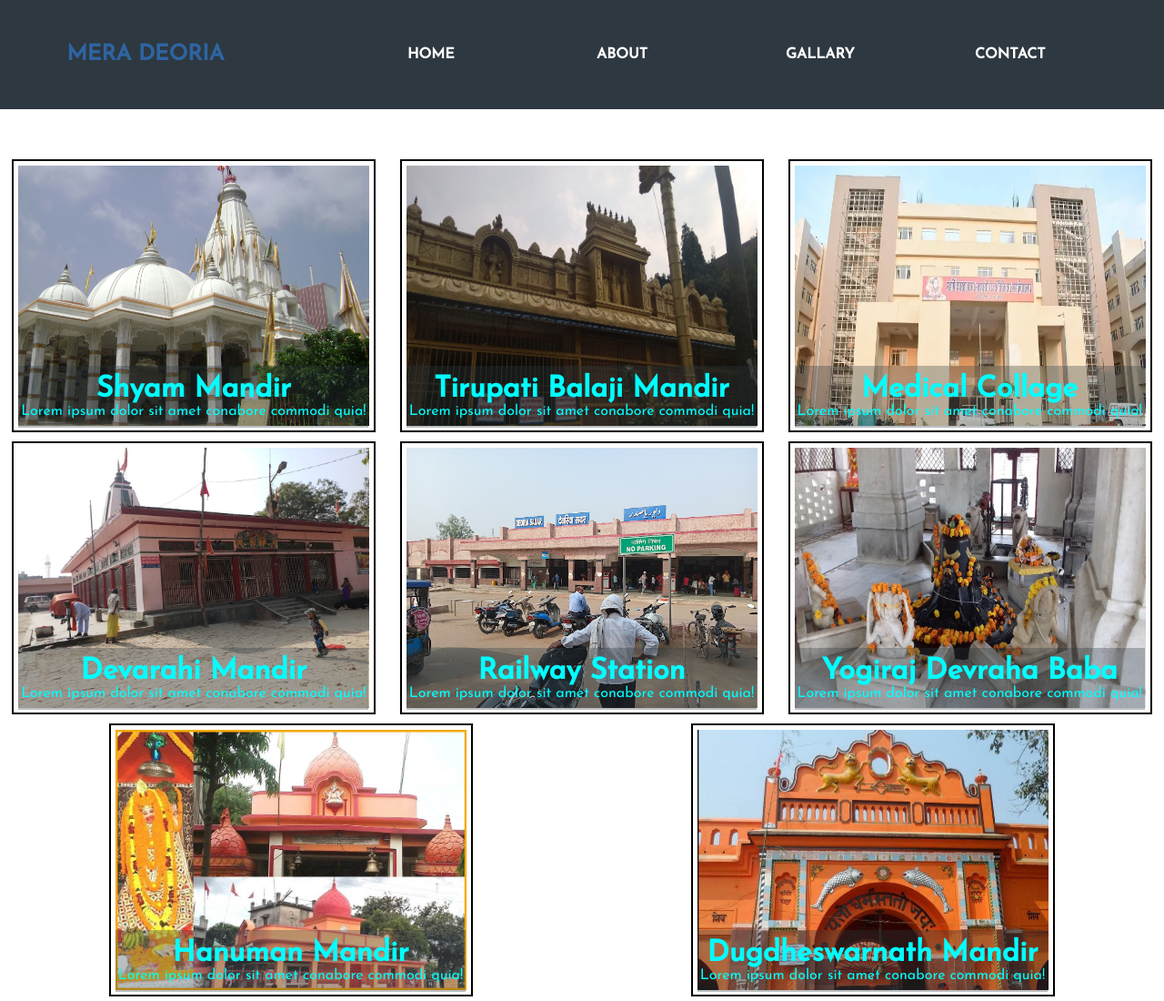
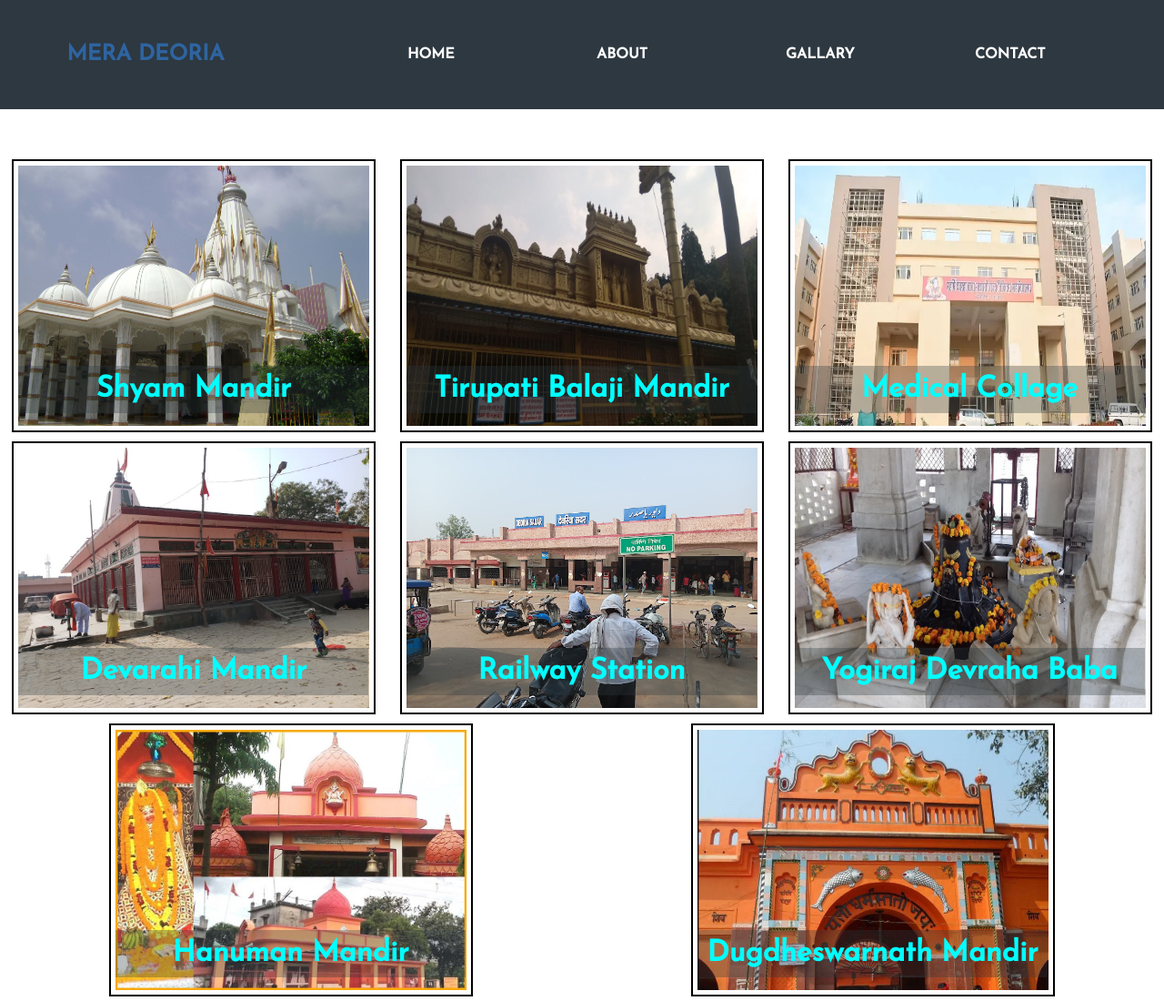
Before and after one commit to anshumall5643/My-City, a plain HTML site: page Html/gallery.html in a window 1280 px wide. Shown: the whole page at 91% size. Drawn offline with nearby package versions, Linux system fonts and the light colour scheme.

Commit message:
Update gallery.html

```diff
--- a/Html/gallery.html
+++ b/Html/gallery.html
@@ -27,7 +27,6 @@
             <img src="../Images/ShyamMandirDeoria.jpg" alt="">
             <div>
                 <h1>Shyam Mandir</h1>
-                <p>Lorem ipsum dolor sit amet conabore commodi quia!</p>
             </div>
         </div>
 
@@ -35,7 +34,6 @@
             <img src="../Images/BALAJI.jpg" alt="">
             <div>
                 <h1>Tirupati Balaji Mandir</h1>
-                <p>Lorem ipsum dolor sit amet conabore commodi quia!</p>
             </div>
         </div>
 
@@ -44,7 +42,6 @@
             <img src="../Images/medicalcollage.jpg" alt="">
             <div>
                 <h1>Medical Collage</h1>
-                <p>Lorem ipsum dolor sit amet conabore commodi quia!</p>
             </div>
         </div>
 
@@ -52,14 +49,13 @@
             <img src="../Images/devarahi mandir.jpg" alt="">
             <div>
                 <h1>Devarahi Mandir</h1>
-                <p>Lorem ipsum dolor sit amet conabore commodi quia!</p>
             </div>
         </div>
         <div class="imgs">
             <img src="../Images/sadar1.jpg" alt="">
             <div>
                 <h1>Railway Station</h1>
-                <p>Lorem ipsum dolor sit amet conabore commodi quia!</p>
+
             </div>
         </div>
 
@@ -67,21 +63,21 @@
             <img src="../Images/baba.jpg" alt="">
             <div>
                 <h1>Yogiraj Devraha Baba</h1>
-                <p>Lorem ipsum dolor sit amet conabore commodi quia!</p>
+
             </div>
         </div>
         <div class="imgs">
             <img src="../Images/hanuman mandir.jpg" alt="">
             <div>
                 <h1>Hanuman Mandir</h1>
-                <p>Lorem ipsum dolor sit amet conabore commodi quia!</p>
+
             </div>
         </div>
         <div class="imgs">
             <img src="../Images/shiv.jpg" alt="">
             <div>
                 <h1>Dugdheswarnath Mandir</h1>
-                <p>Lorem ipsum dolor sit amet conabore commodi quia!</p>
+
             </div>
         </div>
     </div>
```
